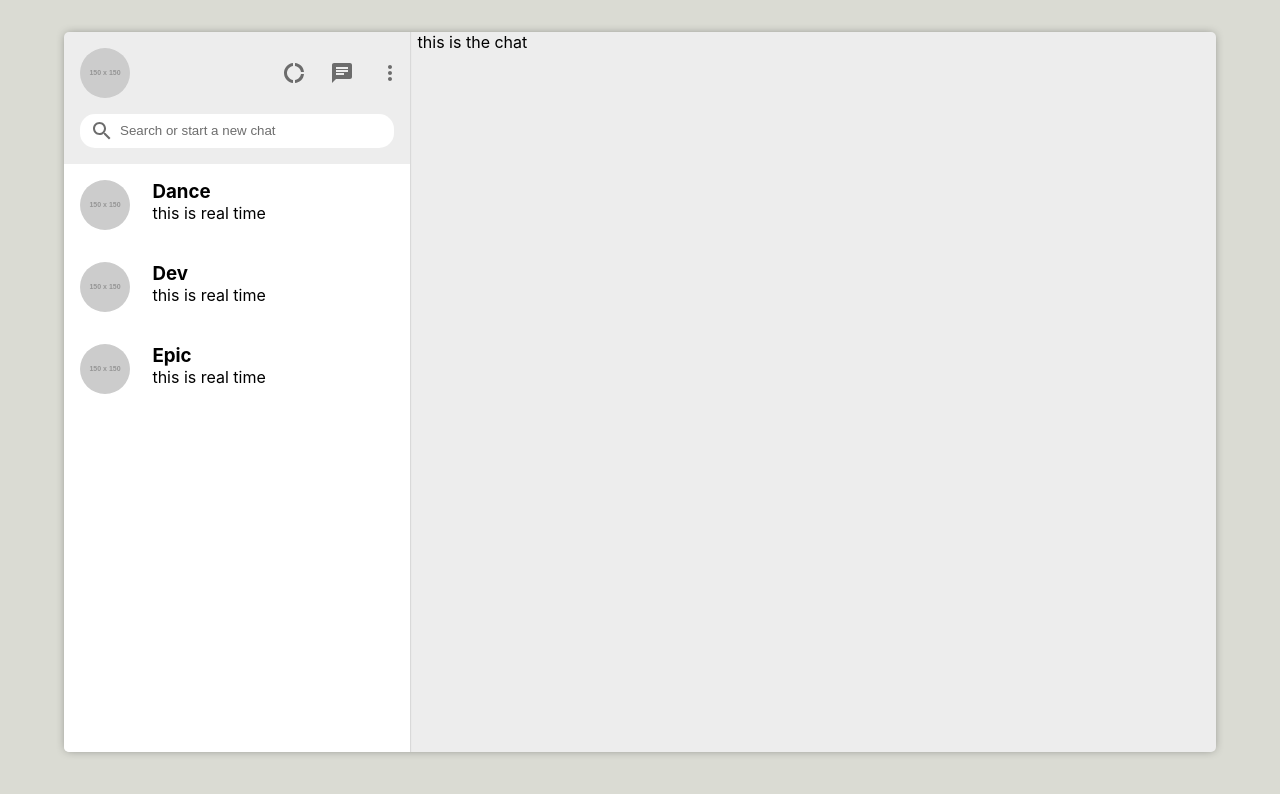
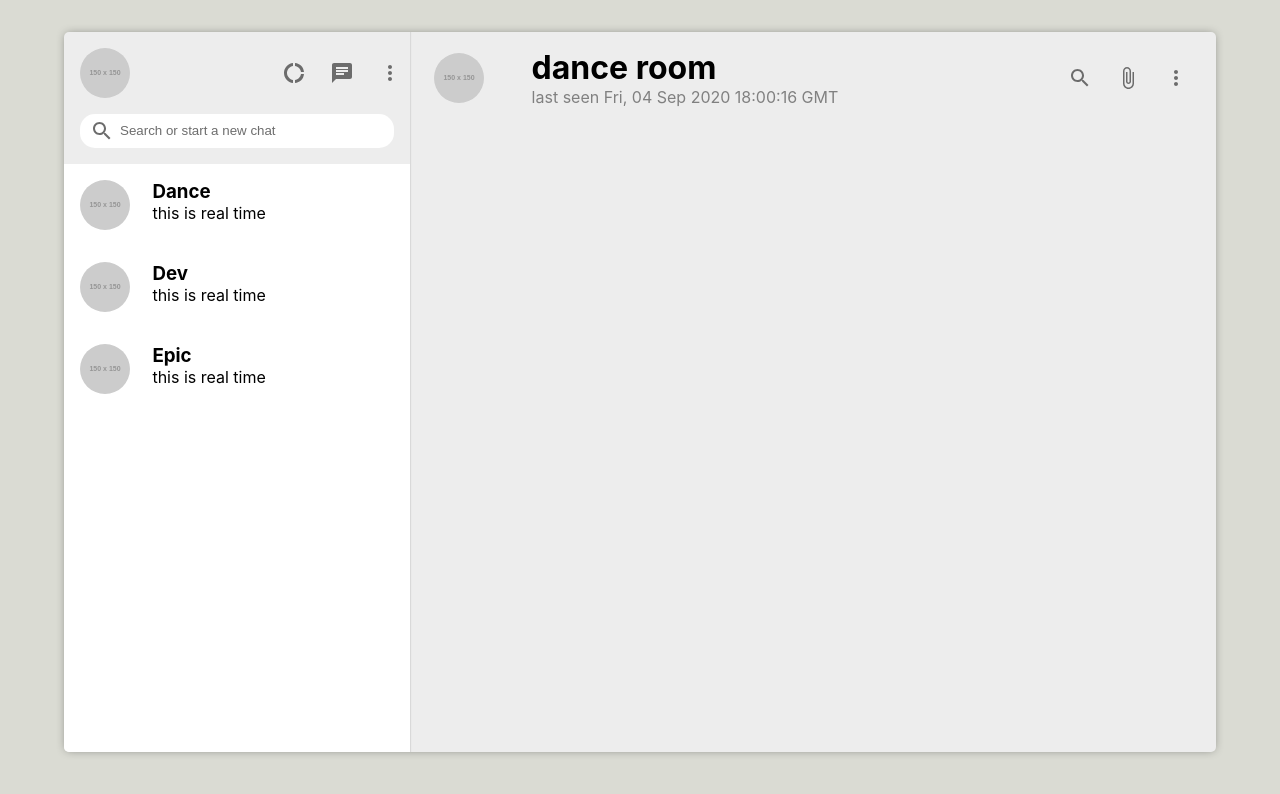
Before and after one commit to yosrimhamdi/whatsapp, a React (Create React App) app: page / in a window 1280 px wide. Shown: the top 794 px of the page. Built offline with nearby package versions, Linux system fonts and the light colour scheme.

Commit message:
added the chat header.

```diff
--- a/src/components/Chat/Chat.jsx
+++ b/src/components/Chat/Chat.jsx
@@ -1,7 +1,12 @@
 import React from 'react';
 
 import './Chat.sass';
+import Header from './core/Header';
 
-const Chat = () => <div className="chat">this is the chat</div>;
+const Chat = () => (
+  <div className="chat">
+    <Header />
+  </div>
+);
 
 export default Chat;
--- /dev/null
+++ b/src/components/Chat/core/Header/index.jsx
@@ -0,0 +1,33 @@
+import React from 'react';
+
+import './styles.sass';
+import Avatar from '../../../shared/Avatar';
+import SearchIcon from '@material-ui/icons/Search';
+import AttachFileIcon from '@material-ui/icons/AttachFile';
+import MoreVertIcon from '@material-ui/icons/MoreVert';
+import { IconButton } from '@material-ui/core';
+
+const Header = () => (
+  <div className="header">
+    <Avatar />
+    <div>
+      <h1>dance room</h1>
+      <p className="header__last-seen">
+        last seen Fri, 04 Sep 2020 18:00:16 GMT
+      </p>
+    </div>
+    <div className="header__icons">
+      <IconButton>
+        <SearchIcon />
+      </IconButton>
+      <IconButton>
+        <AttachFileIcon />
+      </IconButton>
+      <IconButton>
+        <MoreVertIcon />
+      </IconButton>
+    </div>
+  </div>
+);
+
+export default Header;
--- /dev/null
+++ b/src/components/Chat/core/Header/styles.sass
@@ -0,0 +1,11 @@
+.header
+  display: flex
+
+  & > .avatar
+    margin-right: 3em
+
+  &__last-seen
+    color: grey
+
+  &__icons
+    margin-left: auto
```
